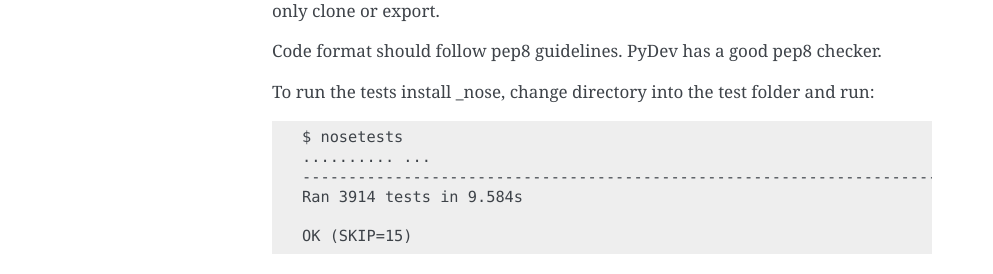
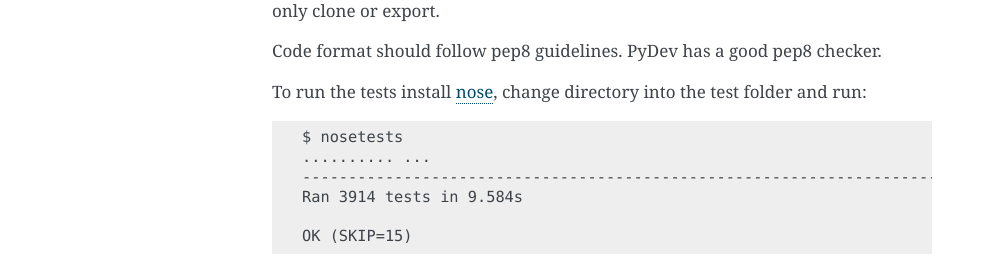
Before and after one commit to DiamondLightSource/diffcalc, a Sphinx documentation site: the page built from doc/source/developer/development.rst, in a window 1280 px wide. Shown: the part 152-426 px from the top of the page, without its empty margins (148-1141 px from the left). Built offline with Sphinx 7.4.7, drawn with Linux system fonts in a browser that asks for light colours; formulas are drawn with MathJax 3.

```diff
--- a/doc/source/developer/development.rst
+++ b/doc/source/developer/development.rst
@@ -7,7 +7,7 @@ a read-only clone or export.
 
 Code format should follow pep8 guidelines. PyDev has a good pep8 checker.
 
-To run the tests install _nose, change directory into the test folder and run::
+To run the tests install nose_, change directory into the test folder and run::
 
    $ nosetests
    .......... ...
```
